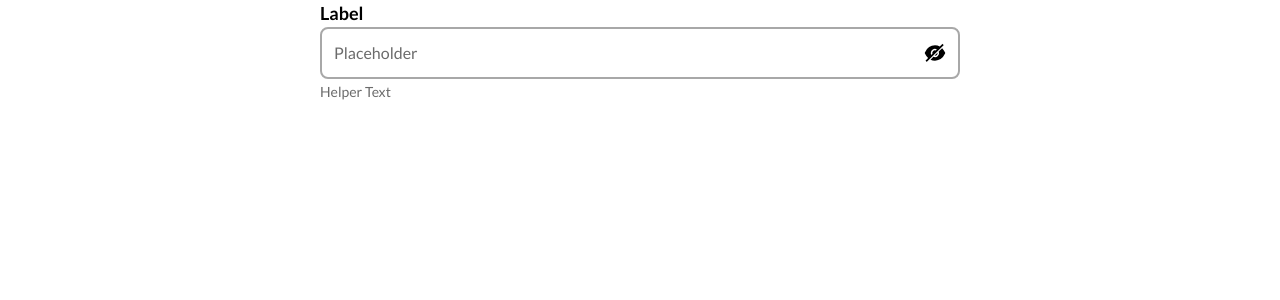
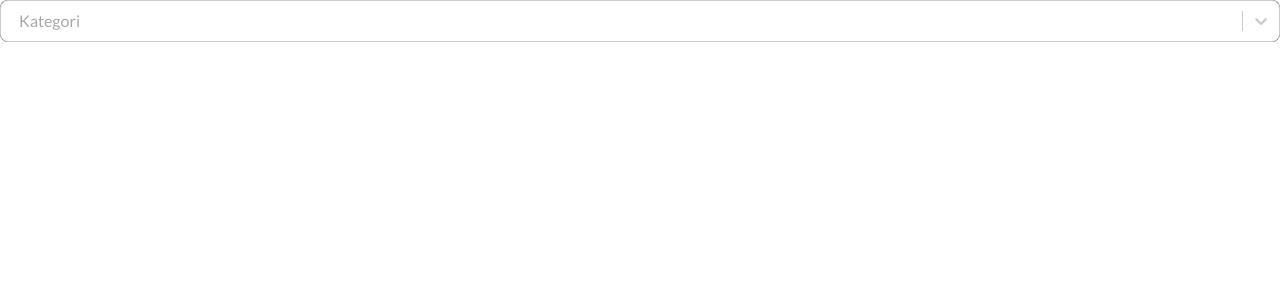
Before and after one commit to sulsul2/Elweha-Private, a React (Vite) app: page / in a window 1280 px wide. Shown: the top 300 px of the page. Built offline with nearby package versions, Linux system fonts and the light colour scheme.

Commit message:
Update App.tsx

```diff
--- a/src/App.tsx
+++ b/src/App.tsx
@@ -1,10 +1,9 @@
-// import Dropdown from "./components/Dropdown";
-import TextField from "./components/TextField";
+import Dropdown from "./components/Dropdown";
 
 function App() {
   return (
     <>
-      <TextField style="px-80" type="action right" label="Label" placeholder="Placeholder" helpertext="Helper Text" />
+      <Dropdown placeholder="Kategori" type="Kategori" />
     </>
   );
 }
```
